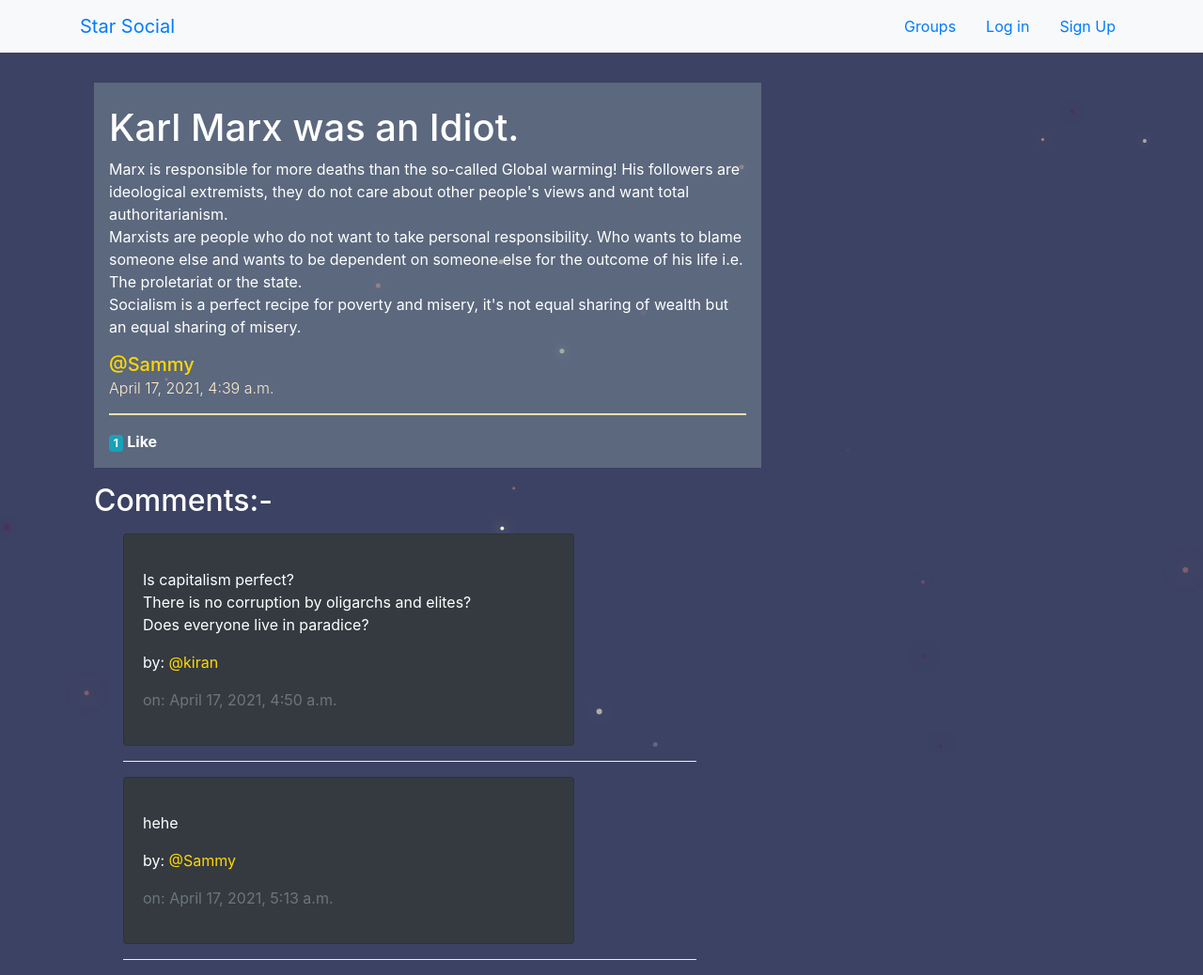
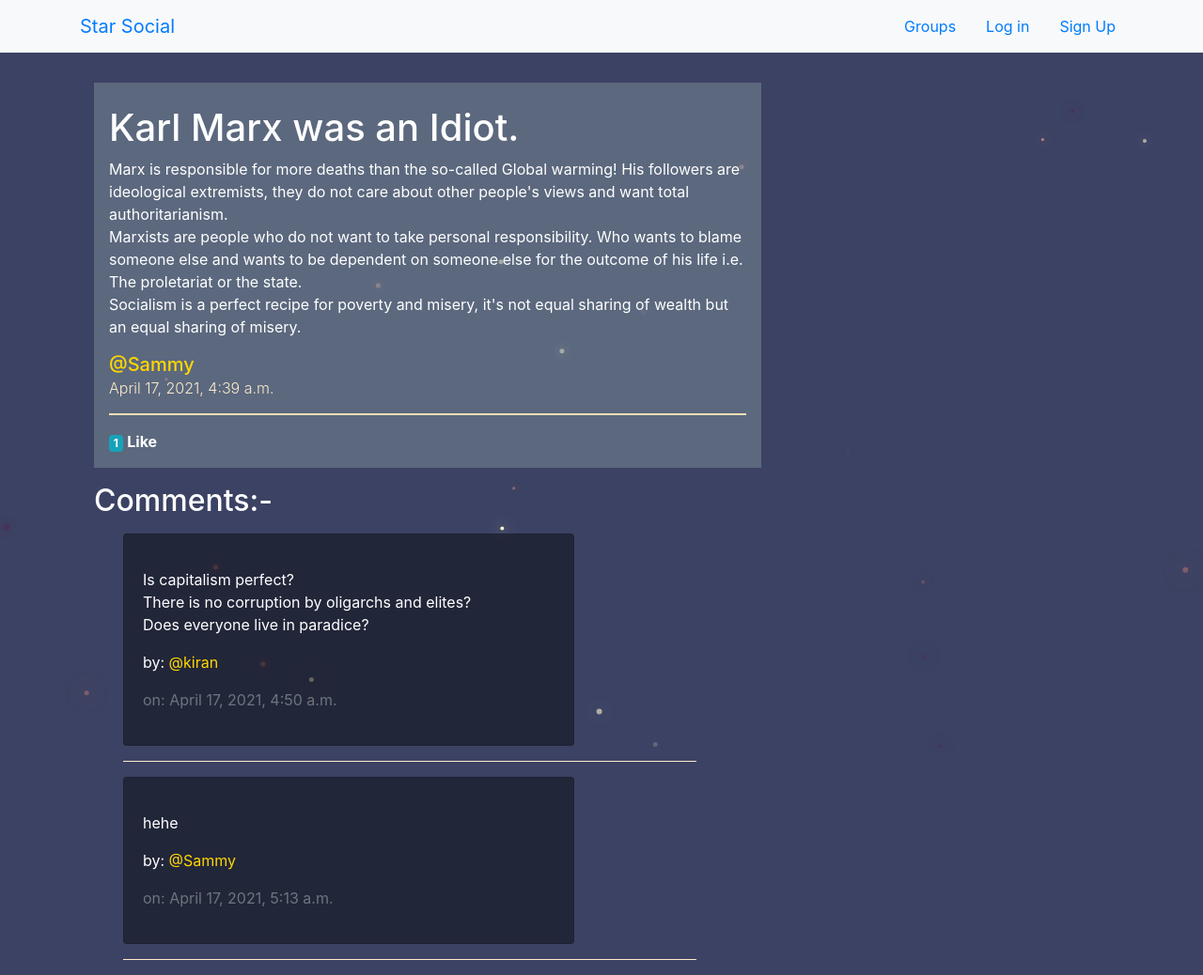
Before and after one commit to Kiran-Sawant/StarSocial, a Django app: a page that uses star_social/posts/templates/posts/post_detail.html in a window 1280 px wide. Shown: the whole page at 94% size. Run offline with Django 3.2, Linux system fonts and the light colour scheme; data comes from the database, SQL or seed files in the repository.

Commit message:
cosmetic changes

```diff
--- a/star_social/posts/templates/posts/post_detail.html
+++ b/star_social/posts/templates/posts/post_detail.html
@@ -14,7 +14,7 @@
             {% for comment in object_list %}
 
                 <!-- Comment card -->
-                <div class="card bg-dark" style="width: 30em;">
+                <div class="card" style="width: 30em; background-color: rgba(0, 0, 0, 0.425);">
                     <div class="card-body">
                         <p class="card-text">{{ comment.text|safe|linebreaks }}</p>
                         <p>by: <a href="{% url 'posts:for_user' username=comment.author %}" style="color: gold;">@{{ comment.author }}</a></p>
```
